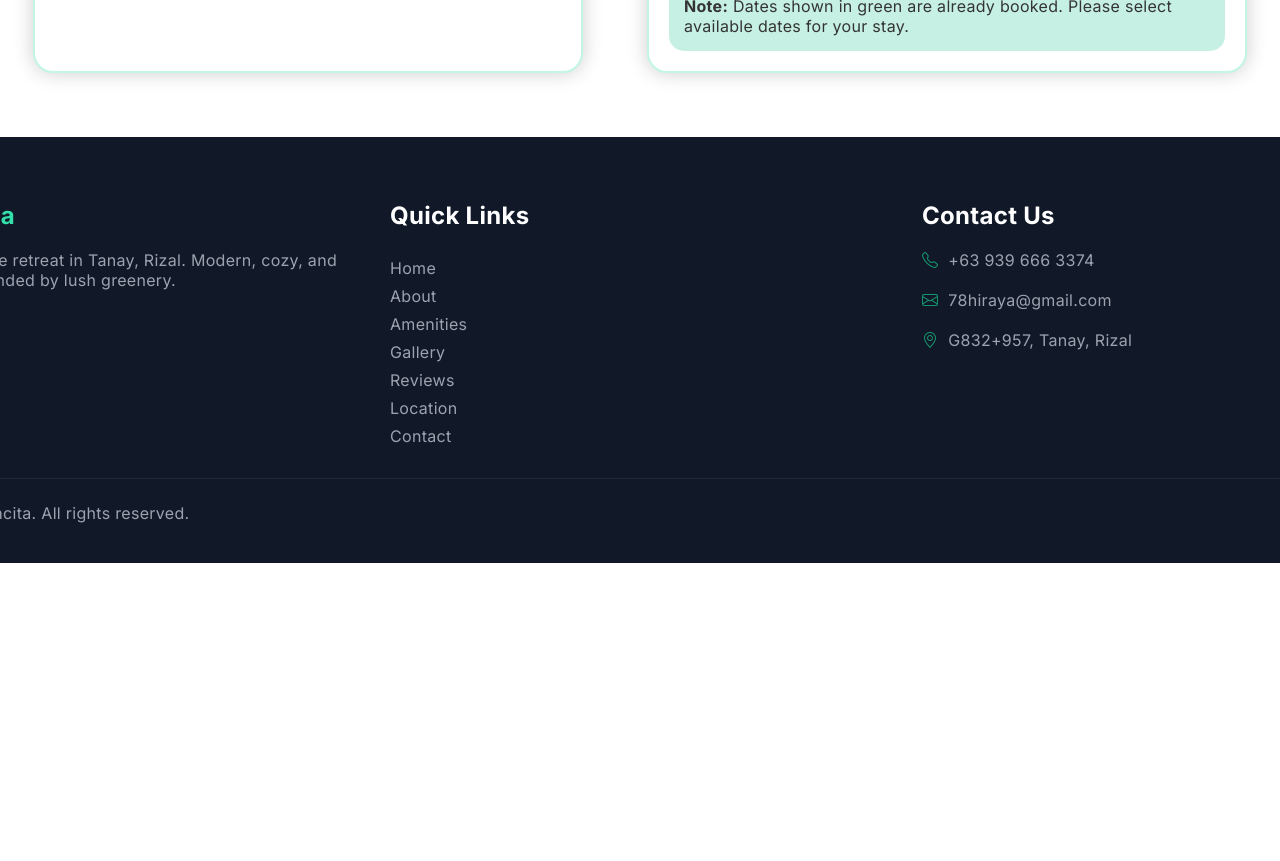
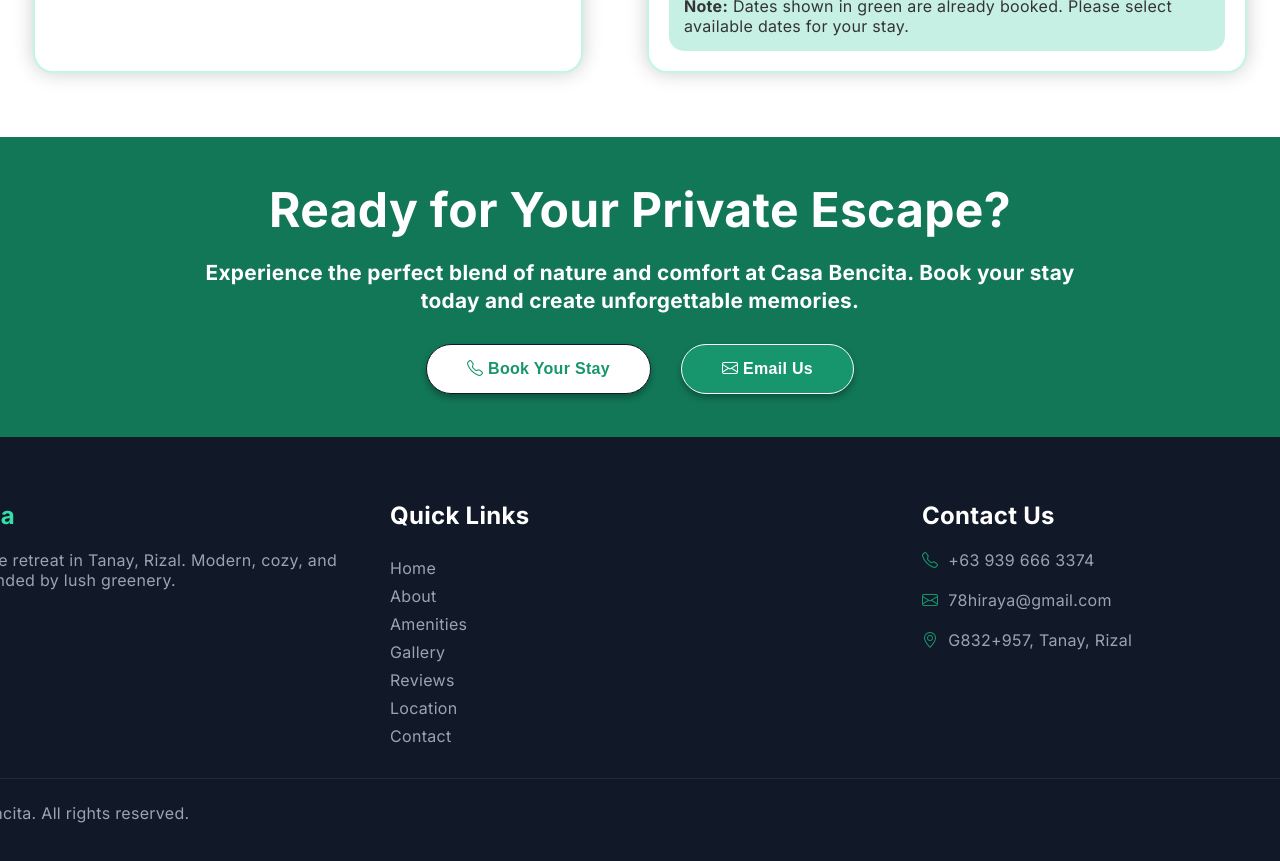
Before and after one commit to emdigemini/frontend-casa-bencita, a React (Vite) app in the folder frontend/: page / in a window 1280 px wide. Shown: the part 7100-7961 px from the top of the page. Before the commit the page ends 7663 px from the top, so only its background shows below. Built offline with nearby package versions, Linux system fonts and the light colour scheme.

Commit message:
Refactor BookingModal to remove unused successSubmit context; enhance Calendar to prevent selection of booked dates; add PreFooter component with improved UI and buttons in Footer

```diff
--- a/frontend/src/components/BookingModal.jsx
+++ b/frontend/src/components/BookingModal.jsx
@@ -4,7 +4,7 @@ import { useContext, useEffect, useRef, useState } from "react";
 import { calculatePrice } from "../utils/money";
 
 export function BookingModal(){
-  const { closeBooking, updateBookingData, successSubmit, setSuccessSubmit, bookingData } = useContext(BookingContext);
+  const { closeBooking, updateBookingData, setSuccessSubmit, bookingData } = useContext(BookingContext);
   const [ toggleCalendar, setToggleCalendar ] = useState({checkin: false, checkout: false});
   const [ toggleGuest, setToggleGuest ] = useState(false);
   const [ selectedGuest, setSelectedGuest ] = useState({guest: 1, text: '1 Guest'});
--- a/frontend/src/components/Calendar.jsx
+++ b/frontend/src/components/Calendar.jsx
@@ -44,6 +44,7 @@ export function Calendar({ updateDate, checkIn, field }) {
     const nextDate = new Date(selectedDate);
     nextDate.setDate(selectedDate.getDate() + 1);
 
+    if(isDateBooked(selectedDate)) return;
     if(!dateGreaterThanToday(new Date(year, month, day))) return;
 
     if(field === 'checkIn'){
--- a/frontend/src/components/Footer.jsx
+++ b/frontend/src/components/Footer.jsx
@@ -1,5 +1,30 @@
+import { useContext } from "react";
+import { BookingContext } from "../context/BookingContext";
+
+function PreFooter(){
+  const { openBooking } = useContext(BookingContext);
+
+  const scrollToContact = () => {
+    const contactSection = document.getElementById('contact');
+    contactSection.scrollIntoView({ block: 'center' });
+  }
+
+  return (
+    <div className="pre-footer">
+      <h1>Ready for Your Private Escape?</h1>
+      <h3>Experience the perfect blend of nature and comfort at Casa Bencita. Book your stay today and create unforgettable memories.</h3>
+      <div className="pre-footer__buttons">
+        <button onClick={() => openBooking()}><i class="bi bi-telephone"></i> Book Your Stay</button>
+        <button onClick={() => scrollToContact()}><i class="bi bi-envelope"></i> Email Us</button>
+      </div>
+    </div>
+  )
+}
+
 function Footer(){
   return (
+    <>
+      <PreFooter />
       <footer>
         <div className="footer-box">
           <div className="footer-grid">
@@ -12,6 +37,7 @@ function Footer(){
           </div>
         </div>
       </footer>
+    </>
   )
 }
 
@@ -36,7 +62,6 @@ function PageLink(){
 
 function QuickNav(){
   const navTo = (id) => {
-    console.log(id);
     const section = document.getElementById(id);
     if (section) {
       section.scrollIntoView({ block: 'center' });
--- a/frontend/src/styles/_footer.scss
+++ b/frontend/src/styles/_footer.scss
@@ -1,3 +1,63 @@
+.pre-footer {
+  display: flex;
+  flex-direction: column;
+  align-items: center;
+  justify-content: center;
+  gap: 20px;
+  background: darken($lime, 7%);
+  height: 300px;
+  text-align: center;
+
+  h1 {
+    font-size: 3rem;
+    color: $white;
+  }
+
+  h3 {
+    font-size: 1.3rem;
+    color: $white;
+    min-width: 450px;
+    max-width: 900px;
+    line-height: 1.3;
+  }
+
+  .pre-footer__buttons {
+    display: flex;
+    gap: 30px;
+    margin-top: 10px;
+
+    button {
+      padding: 15px 40px;
+      border-radius: 25px;
+      border: none;
+      font-size: 16px;
+      font-weight: 600;
+      color: $white;
+      box-shadow: 0 4px 6px rgba($black, 0.3);
+      transition: .3s ease;
+
+      &:nth-child(1) {
+        background: $white;
+        color: $lime;
+        border: 1px solid $navy_blue;
+        cursor: pointer;
+
+        &:hover {
+          transform: scale(1.1);
+        }
+      } &:nth-child(2) {
+        background: $lime;
+        border: 1px solid $white;
+        cursor: pointer;
+
+        &:hover {
+          transform: scale(1.08);
+        }
+      }
+    }
+  }
+}
+
 footer {
   display: flex;
   flex-direction: column;
```
Lines whose indentation alone changed are shown as unchanged.
